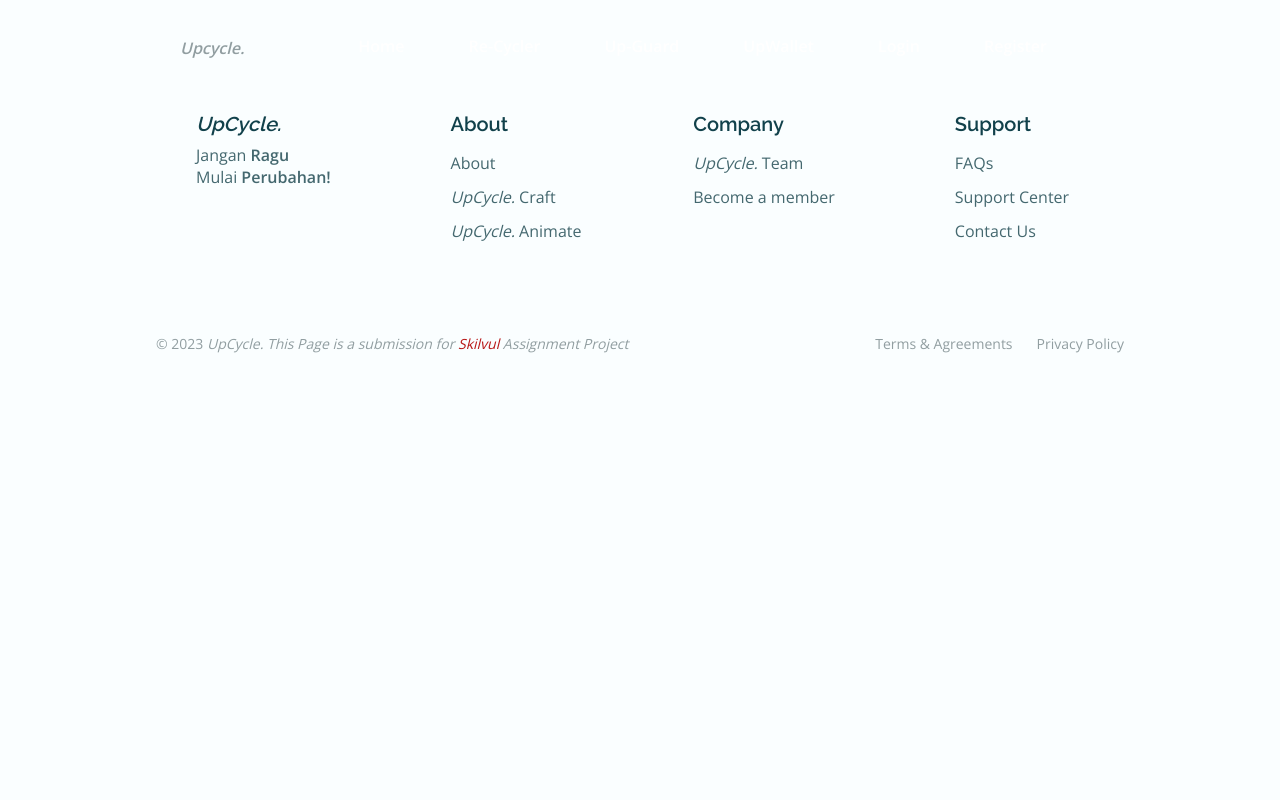
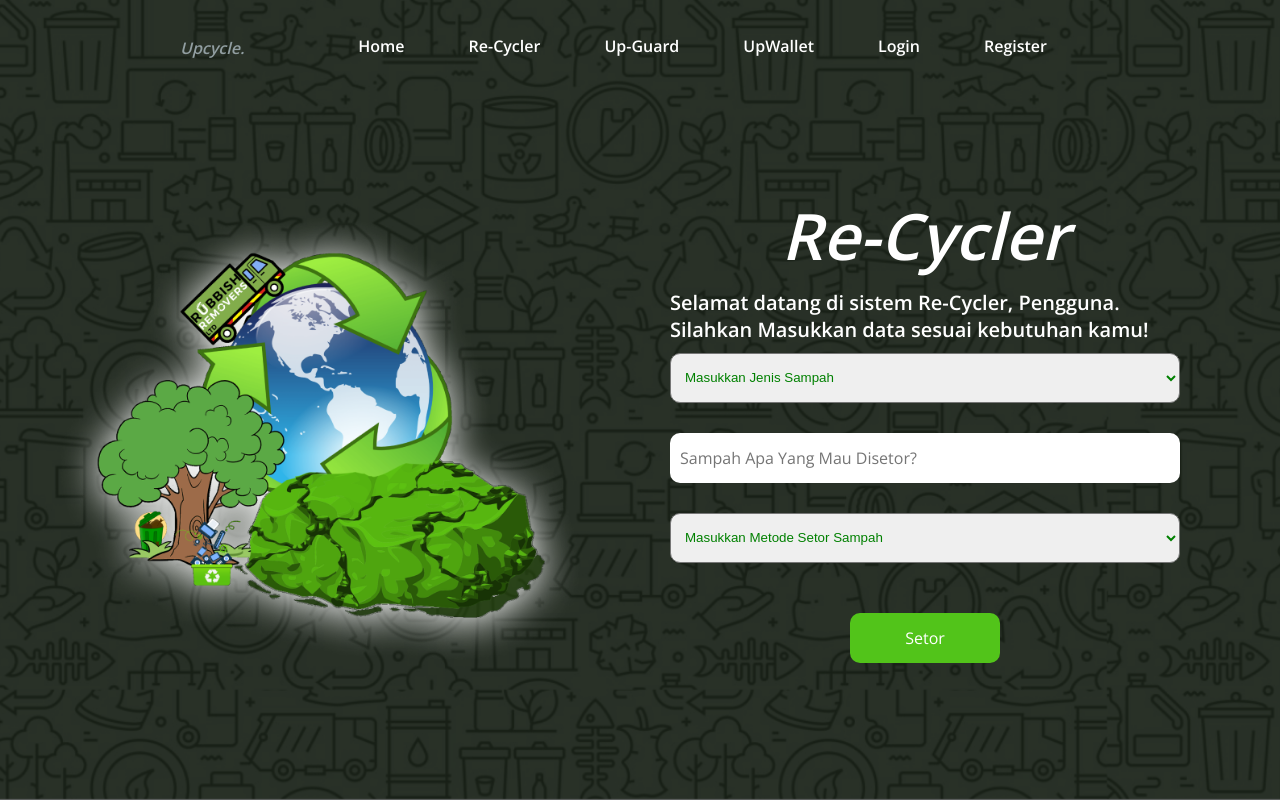
Before and after one commit to Langit-Mavia/ReactUpcycle, a React (Vite) app: page /setorsampah in a window 1280 px wide. Shown: the top 800 px of the page. Built offline with nearby package versions, Linux system fonts and the light colour scheme; no server answers; some icons are missing.

Commit message:
code 2 setor sampah

```diff
--- a/src/pages/setorsampah.jsx
+++ b/src/pages/setorsampah.jsx
@@ -19,7 +19,62 @@ function setorSampah() {
   }
   return (
       <main className="main">
-
+        {/*==================== HOME ====================*/}
+        <section className="home section" id="home">
+          <div className="home__vidcontainer">
+            <img
+              src={Frame_2012}
+              alt=""
+              className="home__vid"
+            />
+            <div className="home__overlay" />
+          </div>
+          <div className="ss-bagian1">
+            <img
+              src={Large_Image}
+              alt="Setor Sampah"
+              width="600px"
+              style={{ marginLeft: "-50px" }}
+            />
+            <div>
+              <div style={{ margin: 0 }}>
+                <p className="form-title">Re-Cycler</p>
+                <p className="form-subtitle">
+                  Selamat datang di sistem Re-Cycler, Pengguna. Silahkan
+                  Masukkan data sesuai kebutuhan kamu!
+                </p>
+              </div>
+              <div className="form">
+                <select name="Jenis Sampah">
+                  <option disabled selected>
+                    Masukkan Jenis Sampah
+                  </option>
+                  <option value="daurUlang">Sampah Daur Ulang</option>
+                  <option value="dapur">Sampah Dapur</option>
+                  <option value="barangBekas">Sampah Barang Bekas</option>
+                  <option value="furniture">Sampah Furniture</option>
+                  <option value="puing">Sampah Puing</option>
+                  <option value="alam">Sampah Alam</option>
+                </select>
+                <input type="text" placeholder="Sampah Apa Yang Mau Disetor?" />
+                <select name="Metode Setor Sampah">
+                  <option disabled selected>
+                    Masukkan Metode Setor Sampah
+                  </option>
+                  <option value="jemput">Pick Up By Courrier</option>
+                  <option value="setor">Drop To Drop Point</option>
+                </select>
+                <button className="buttonSetorSampah" type="submit" onClick={Handlersampah}>
+                  Setor
+                </button>
+              </div>
+            </div>
+          </div>
+        </section>
+        <Mission />
+        <Eduvid />
+        <Yakin />
+        <Sponsor/>
       </main>
   );
 }
```
